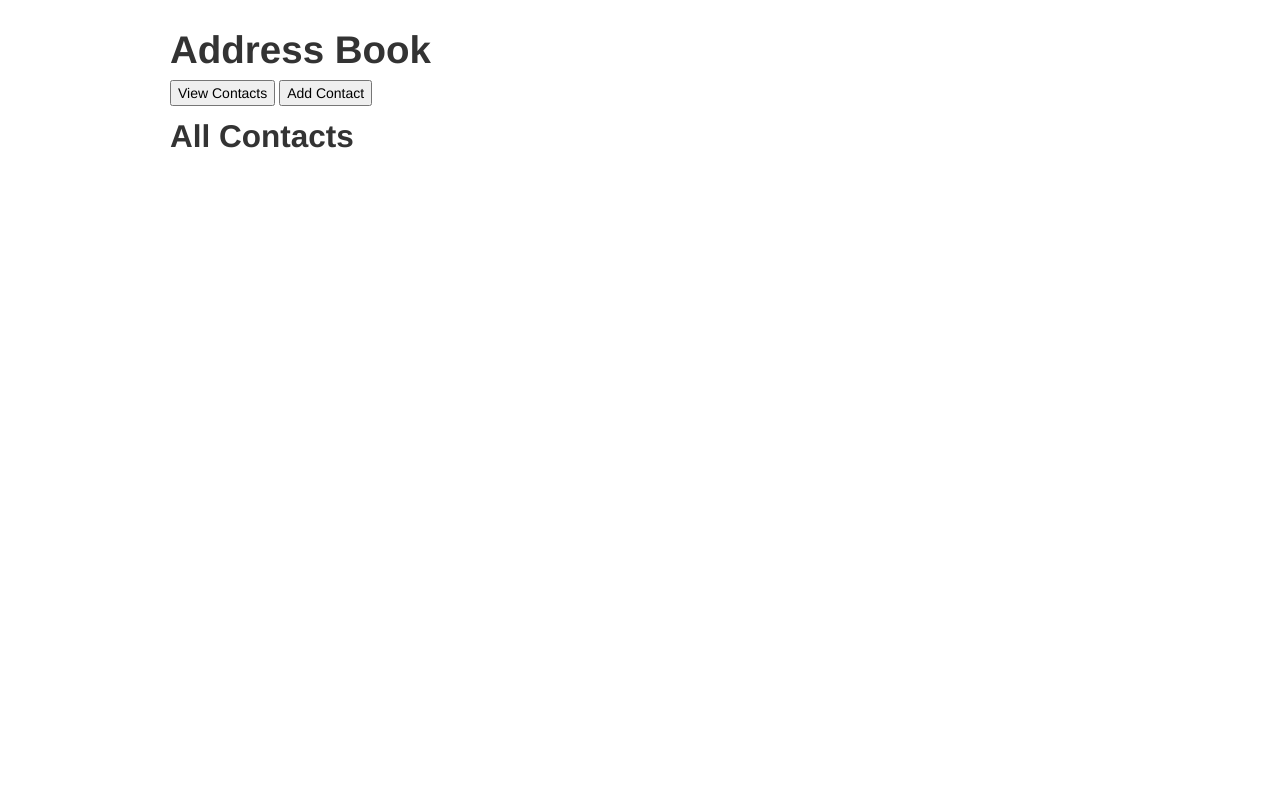
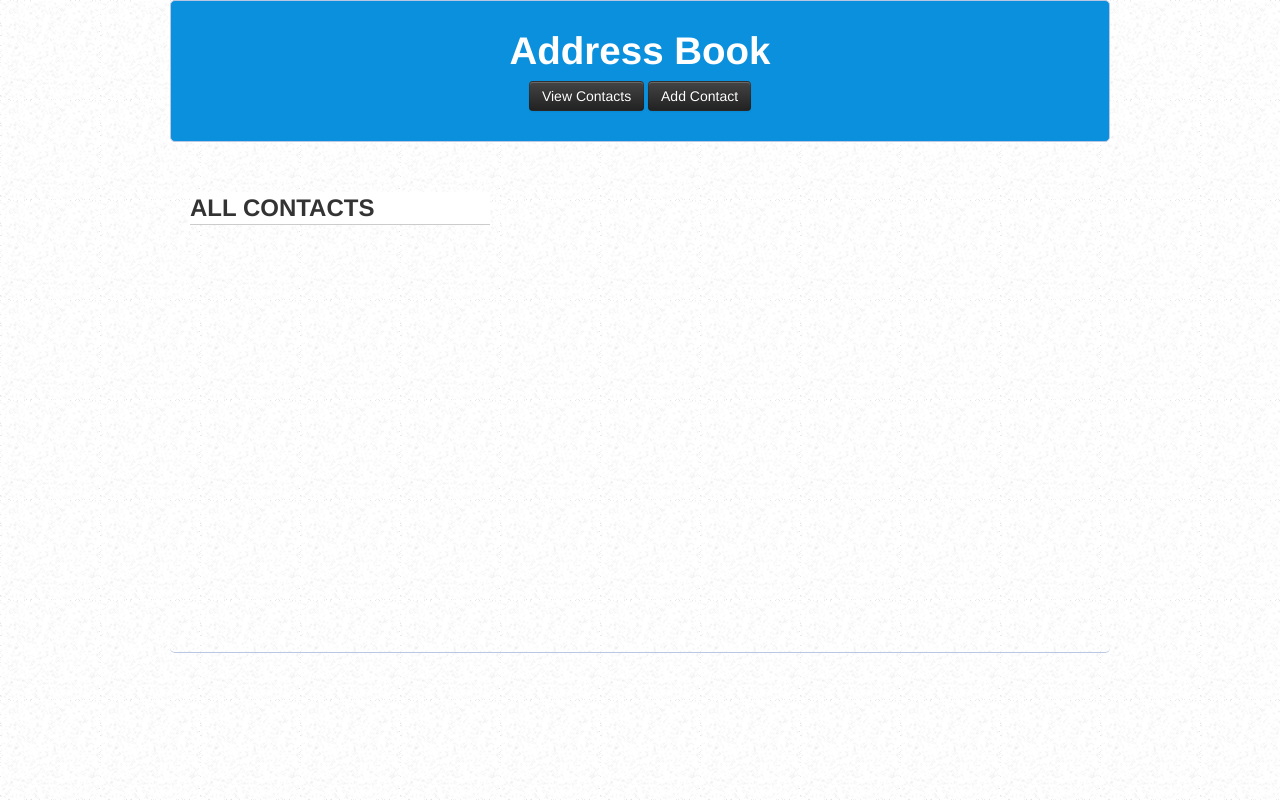
Before and after one commit to jineshpaloor/addressbook, a Django app: page / in a window 1280 px wide. Run offline with Django 3.2, Linux system fonts and the light colour scheme; data that the repository does not hold is empty; parts of the project's set-up code (start-up, migrations or seed data) failed here and were passed over.

Commit message:
styling completed

```diff
--- a/addressbook/static/css/styles.css
+++ b/addressbook/static/css/styles.css
@@ -1 +1,54 @@
-.tm20{margin-top:20px;}
+body{
+    background: url('../images/noise.png');
+}
+
+.l{
+    width: 40%;
+    text-align:right;
+    float:left;
+    font-size:16px;
+}
+
+.r{
+    text-align:left;
+    margin-left:5px;
+}
+
+.header{
+    background-color: #0A90DC;
+    height: 100px;
+    border: 1px solid #B9C6E4;
+    border-radius: 5px;
+    text-align: center;
+    color: white;
+    padding: 20px;
+}
+
+#content{
+    border-bottom: 1px solid #B9C6E4;
+    min-height: 450px;
+    height: auto;
+    border-radius: 5px;
+    margin-top:20px;
+    padding: 20px;
+}
+
+.address-header{
+    height: 32px;
+    line-height: 32px;
+    text-transform: uppercase;
+    background-color: white;
+    width: 300px;
+    border: 0;
+    border-bottom: 1px solid #CCC;
+    font-size:24px;
+}
+
+.contact-detail{
+    margin: 20px auto;
+    padding: 10px;
+    background: whiteSmoke;
+    border: 1px solid #CCC;
+    border-radius: 5px;
+    line-height:24px;
+}
--- a/addressbook/static/javascript/common.js
+++ b/addressbook/static/javascript/common.js
@@ -1,4 +1,16 @@
 $(document).ready(function() {
+
+    $("#view-contacts").click(function (){
+        var content = $("#content");
+        $.ajax({
+            url:'/address/all/',
+            type: 'GET',
+            success: function (resp){
+                $(content).html(resp.html);
+            }
+        });
+    });
+
 
     $("#add-contact").click(function (){
         var content = $("#content");
--- a/addressbook/templates/add_contact.html
+++ b/addressbook/templates/add_contact.html
@@ -1,5 +1,7 @@
-<form id="add-contact-form" action={% url add-address %} method="POST">
+<h2 class="address-header">Add Contact</h2>
+<form id="add-contact-form" class="well" action={% url add-address %} method="POST">
     {% csrf_token %}
     {{ form.as_table }}
-    <input type="submit" id="add-contact-submit">
+    <br/>
+    <input type="submit" class="btn btn-primary" id="add-contact-submit">
 </form>
--- a/addressbook/templates/base.html
+++ b/addressbook/templates/base.html
@@ -10,8 +10,8 @@
     <div class="container tm20">
         <div class="header">
             <h1>Address Book</h1>
-            <button id="view-contacts">View Contacts</button>
-            <button id="add-contact">Add Contact</button>
+            <button class="btn btn-inverse" id="view-contacts">View Contacts</button>
+            <button class="btn btn-inverse" id="add-contact">Add Contact</button>
         </div>
         <div id="content">
             {% block content %}{% endblock %}
--- a/addressbook/templates/contacts.html
+++ b/addressbook/templates/contacts.html
@@ -1,6 +1,9 @@
-<h2>All Contacts</h2>
-<ul>
-{% for adress in addresses %}
-<li>{{ address.name }}</li>
+<h2 class="address-header">All Contacts</h2>
+{% for address in addresses %}
+<div class="contact-detail">
+    <p><strong>Name:</strong> {{ address.name }}</p>
+    <p><strong>Email:</strong> {{ address.email }}</p>
+    <p><strong>Mobile:</strong> {{ address.mobile }}</p>
+    <p><strong>Website:</strong> <a href="{{ address.url }}" target="_blank">{{ address.url }}</a></p>
+</div>
 {% endfor %}
-</ul>
--- a/addressbook/urls.py
+++ b/addressbook/urls.py
@@ -8,6 +8,7 @@ urlpatterns = patterns('addressbook.views',
     # Examples:
     url(r'^$', 'home', name='home'),
     url(r'^address/add/$', 'add_address', name='add-address'),
+    url(r'^address/all/$', 'all_address', name='all-address'),
 
     # Uncomment the admin/doc line below to enable admin documentation:
     # url(r'^admin/doc/', include('django.contrib.admindocs.urls')),
--- a/addressbook/views.py
+++ b/addressbook/views.py
@@ -18,9 +18,7 @@ def home(request):
 @csrf_exempt
 def add_address(request):
     if request.method == 'POST':
-        print 'post :',request.POST
         form = AddressForm(data=request.POST)
-        print 'form...',form
         if form.is_valid():
             form.save()
             addresses = Address.objects.all()
@@ -36,3 +34,10 @@ def add_address(request):
     data = {'html': html}
     json = simplejson.dumps(data)
     return HttpResponse(json, mimetype='application/json')
+
+def all_address(request):
+    addresses = Address.objects.all()
+    html = render_to_string('contacts.html', {'addresses':addresses})
+    data = {'html': html}
+    json = simplejson.dumps(data)
+    return HttpResponse(json, mimetype='application/json')
```
Also changed, not shown: addressbook/static/images/noise.png (added).
